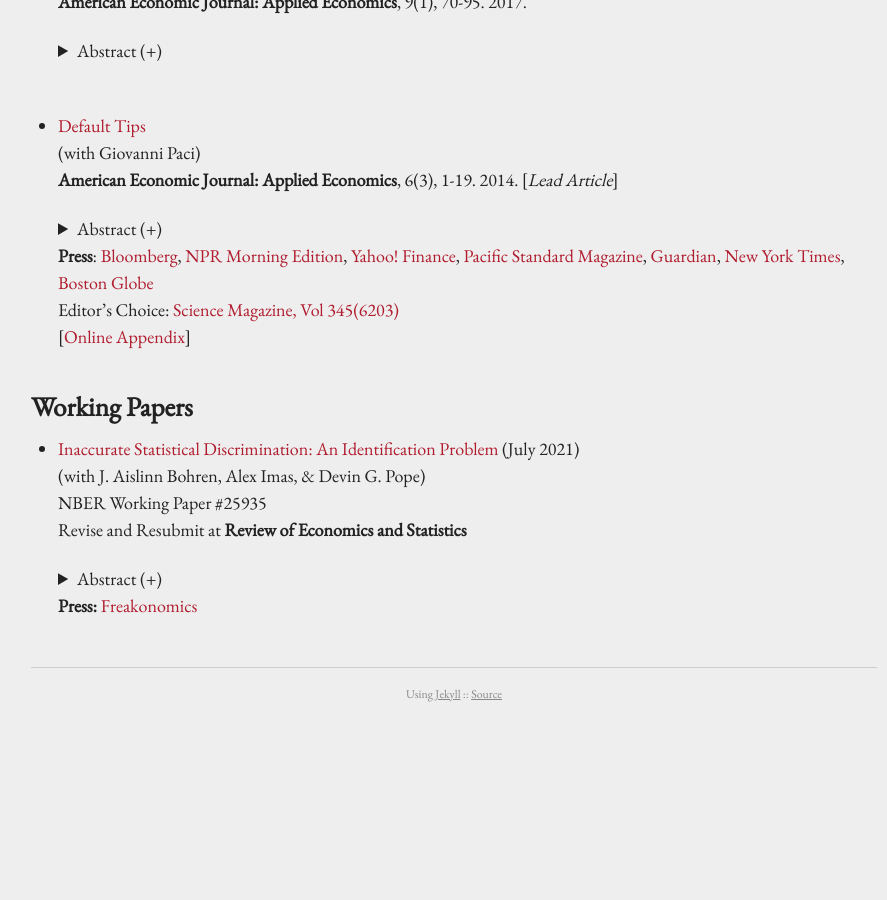
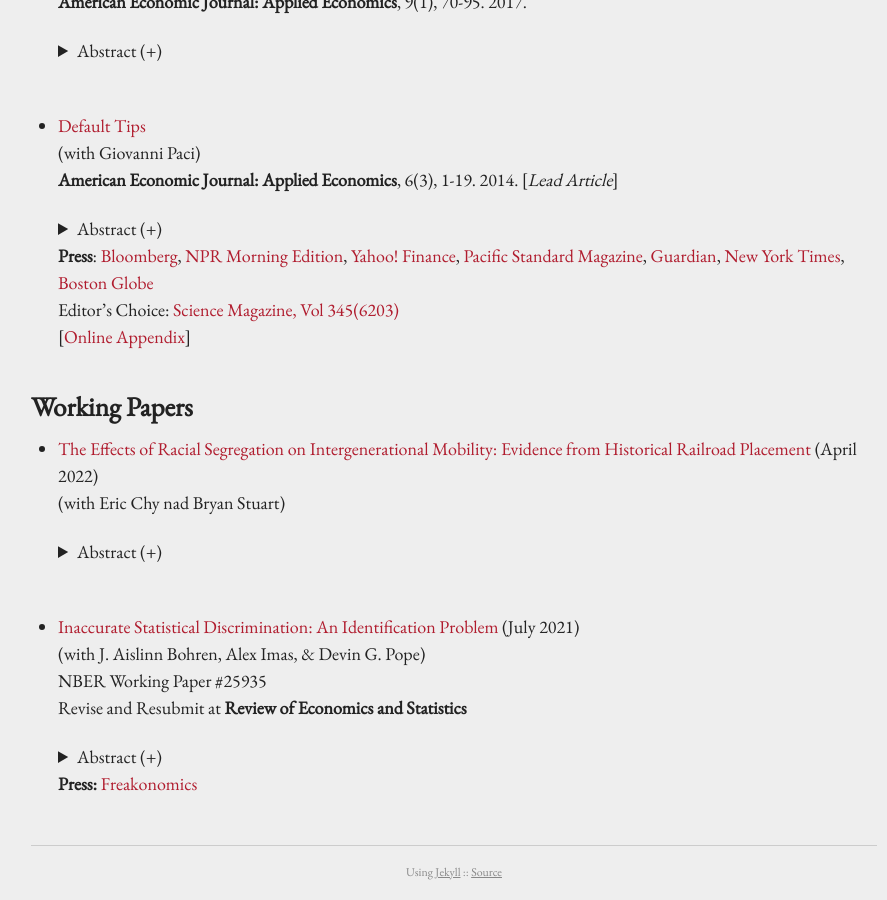
Before and after one commit to kareemhaggag/kareemhaggag.github.io, a Jekyll site: the page built from research.md, in a window 1280 px wide and 900 px high, scrolled down 1411 px. Shown: the whole window, without its empty margins (186-1073 px from the left). Built offline with Jekyll 4.4.1, drawn with Linux system fonts in a browser that asks for light colours; comment, search, counter and statistics services are not loaded; our own code applies the rules of GitHub Pages for plain Markdown files; before the commit the page ends 2133 px from its top, so only the background shows below that.

Commit message:
Segregation & IGM paper uploaded

```diff
--- a/research.md
+++ b/research.md
@@ -112,6 +112,16 @@ permalink: /research/
 
 ## Working Papers
 
+* [The Effects of Racial Segregation on Intergenerational Mobility: Evidence from Historical Railroad Placement](/f/Segregation_Mobility.pdf) (April 2022)<br />
+  (with Eric Chy nad Bryan Stuart)<br />
+
+
+   <details><summary> Abstract (+) </summary>
+
+   <blockquote>
+   <p align="left"> This paper provides new evidence on the causal impacts of city-wide racial segregation on intergenerational mobility. We use an instrumental variable approach that relies on plausibly exogenous variation in segregation due to the arrangement of railroad tracks in the nineteenth century (Ananat, 2011). Our analysis finds that higher levels of segregation reduce upward mobility for Black children from households across the income distribution and white children from lower-income households. The decline in upward mobility arises from both causal place and sorting channels. Moreover, segregation lowers primary school test scores and increases incarceration rates, teenage birth rates, and racially conservative attitudes.<br></p> </blockquote>
+   </details> <br />
+
 * [Inaccurate Statistical Discrimination: An Identification Problem](/f/Inaccurate_Statistical_Discrimination.pdf) (July 2021)<br />
   (with J. Aislinn Bohren, Alex Imas, & Devin G. Pope)<br />
   NBER Working Paper #25935<br />
```
Also changed, not shown: 2 other files.
